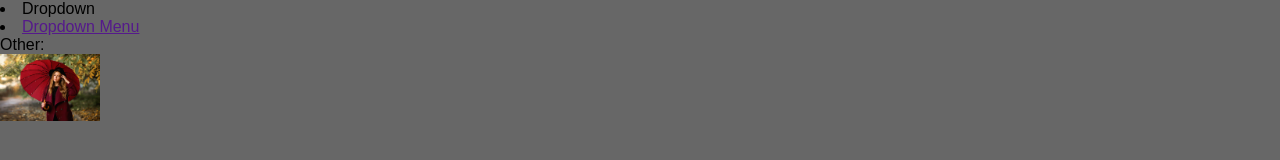
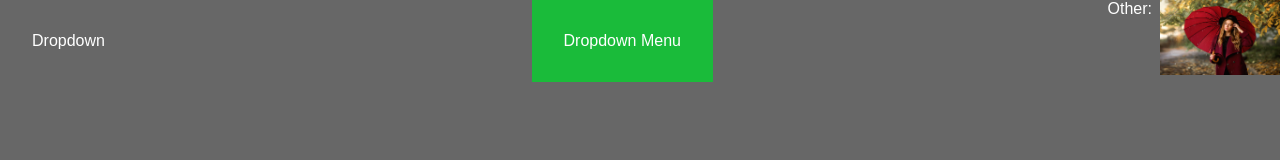
Before and after one commit to Eran2001/dp-css-course, a website built with Vite: page index.html in a window 1280 px wide. Built offline with nearby package versions, Linux system fonts and the light colour scheme; a web font is replaced by a local one.

Commit message:
try to add dropdwon menu

```diff
--- a/index.html
+++ b/index.html
@@ -12,11 +12,12 @@
   </head>
   <body>
     <div id="nav">
-      <li class="man">Dropdown</li>
+      <li class="main">Dropdown</li>
+      <li class="hidden-main">Hello World</li>
       <li class="link"><a href="">Dropdown Menu</a></li>
       <div class="img">
         <p>Other:</p>
-        <img src="./src/assets/g_1.jpg" width="100px" alt="" />
+        <img src="./src/assets/g_1.jpg" width="120px" height="75px" alt="" />
       </div>
     </div>
     <script type="module" src="/src/main.js"></script>
--- a/src/style.css
+++ b/src/style.css
@@ -24,3 +24,46 @@
 html {
   background-color: var(--clr-bg);
 }
+
+#nav {
+  display: flex;
+  justify-content: space-between;
+  color: #FFF;
+}
+
+.hidden-main {
+  visibility: hidden;
+  position: absolute;
+  top: 10%;
+  left: 5%;
+  background-color: #181717;
+  opacity: 0;
+  transition: opacity 0.3s ease, visibility 0.3s ease;
+}
+
+#nav li {
+  list-style-type: none;
+  padding: 2rem;
+}
+
+#nav li a {
+  text-decoration: none;
+  color: #FFF;
+}
+
+.link {
+  background-color: rgb(26, 187, 58);
+}
+
+.img {
+  display: flex;
+}
+
+.img p {
+  margin-right: 0.5rem;
+}
+
+.main:hover .hidden-main  {
+  visibility: visible;
+  opacity: 1;
+}
```
